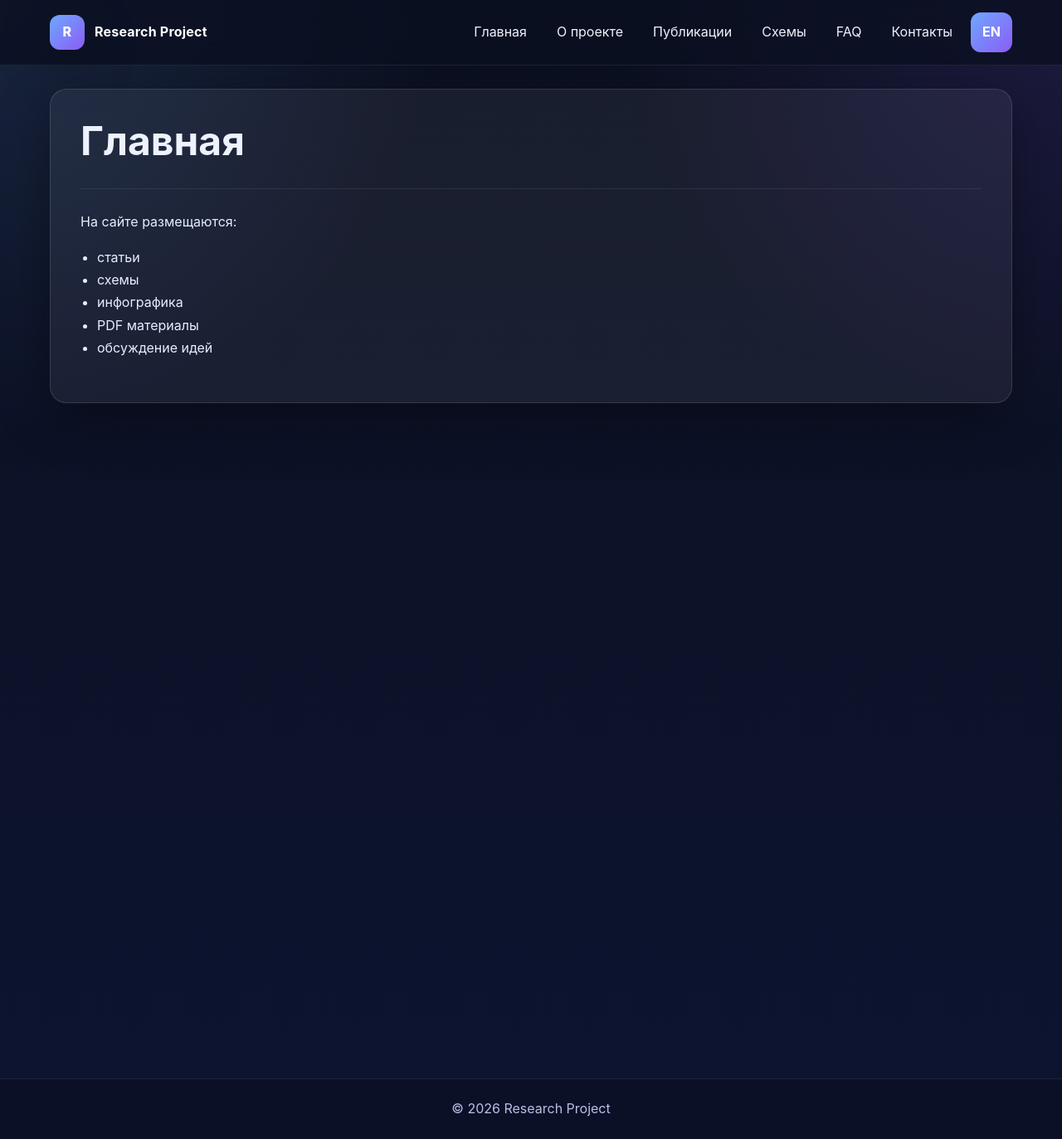
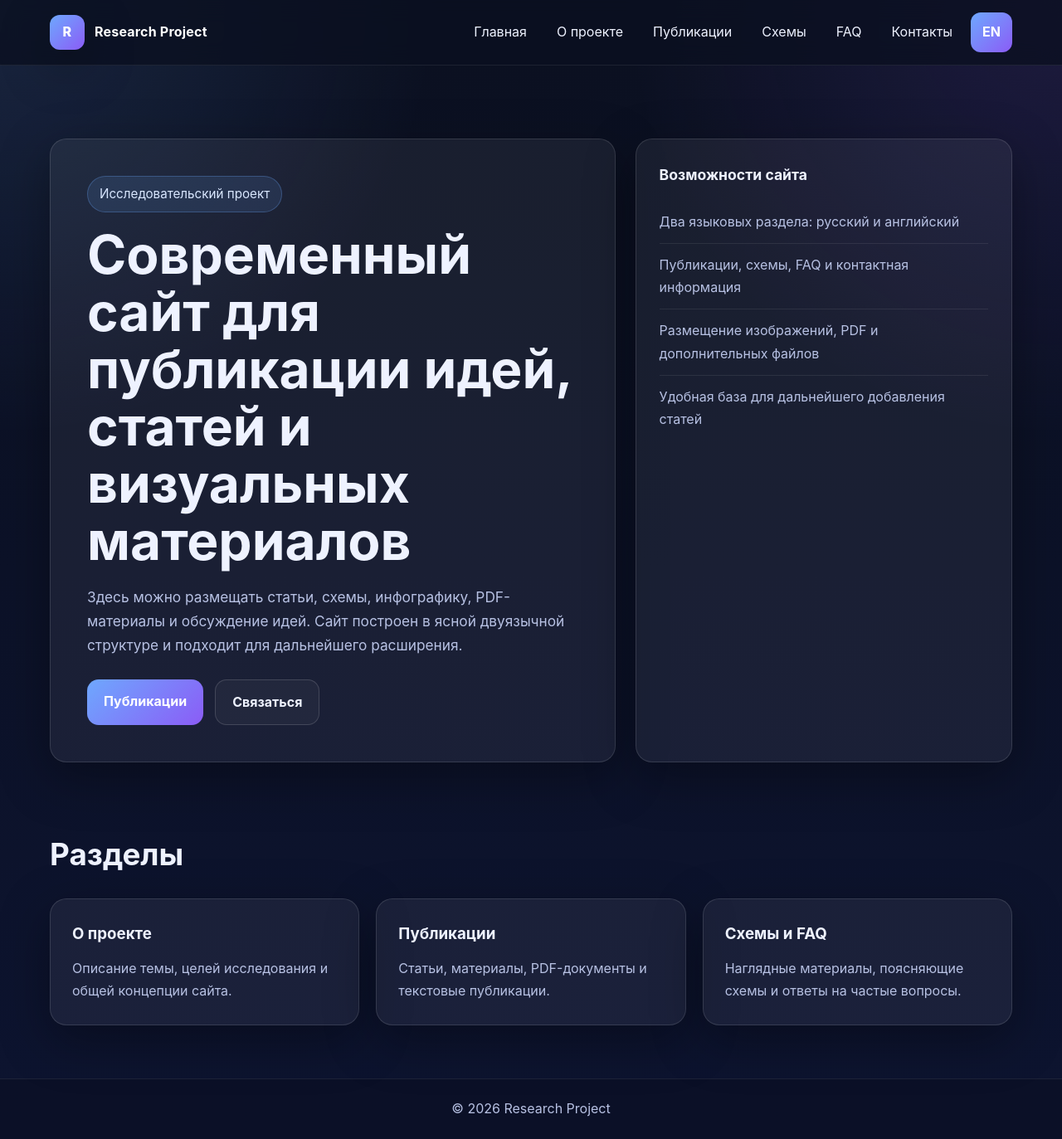
Before and after one commit to naoumov-ilia/naoumov-ilia.github.io, a Jekyll site: the page built from ru/index.md, in a window 1280 px wide and 1373 px high. Shown: the whole window at 83% size. Built offline with Jekyll 4.4.1, drawn with Linux system fonts in a browser that asks for light colours.

Commit message:
Update index.md

```diff
--- a/ru/index.md
+++ b/ru/index.md
@@ -1,14 +1,55 @@
 ---
-layout: page
-title: "Главная"
+layout: default
+title: Главная
 lang: ru
+ref: ""
+description: Исследовательский сайт с публикациями, схемами, инфографикой и PDF-материалами.
 permalink: /ru/
 ---
 
-На сайте размещаются:
+<section class="hero">
+  <div class="container hero-grid">
+    <div class="hero-card">
+      <div class="hero-eyebrow">Исследовательский проект</div>
+      <h1>Современный сайт для публикации идей, статей и визуальных материалов</h1>
+      <p>
+        Здесь можно размещать статьи, схемы, инфографику, PDF-материалы и обсуждение идей.
+        Сайт построен в ясной двуязычной структуре и подходит для дальнейшего расширения.
+      </p>
+      <div class="hero-actions">
+        <a class="btn btn-primary" href="{{ '/ru/publications/' | relative_url }}">Публикации</a>
+        <a class="btn btn-secondary" href="{{ '/ru/contact/' | relative_url }}">Связаться</a>
+      </div>
+    </div>
 
-- статьи
-- схемы
-- инфографика
-- PDF материалы
-- обсуждение идей
+    <aside class="info-card">
+      <h3>Возможности сайта</h3>
+      <ul class="info-list">
+        <li>Два языковых раздела: русский и английский</li>
+        <li>Публикации, схемы, FAQ и контактная информация</li>
+        <li>Размещение изображений, PDF и дополнительных файлов</li>
+        <li>Удобная база для дальнейшего добавления статей</li>
+      </ul>
+    </aside>
+  </div>
+</section>
+
+<section class="section">
+  <div class="container">
+    <h2 class="section-title">Разделы</h2>
+    <div class="features-grid">
+      <div class="feature-card">
+        <h3>О проекте</h3>
+        <p>Описание темы, целей исследования и общей концепции сайта.</p>
+      </div>
+      <div class="feature-card">
+        <h3>Публикации</h3>
+        <p>Статьи, материалы, PDF-документы и текстовые публикации.</p>
+      </div>
+      <div class="feature-card">
+        <h3>Схемы и FAQ</h3>
+        <p>Наглядные материалы, поясняющие схемы и ответы на частые вопросы.</p>
+      </div>
+    </div>
+  </div>
+</section>
```
